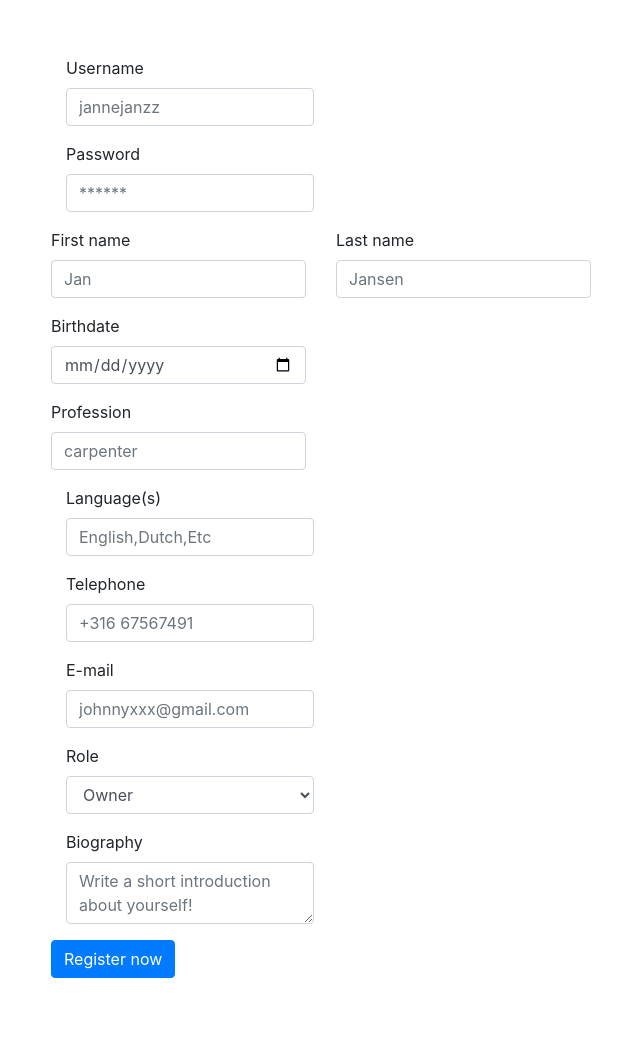
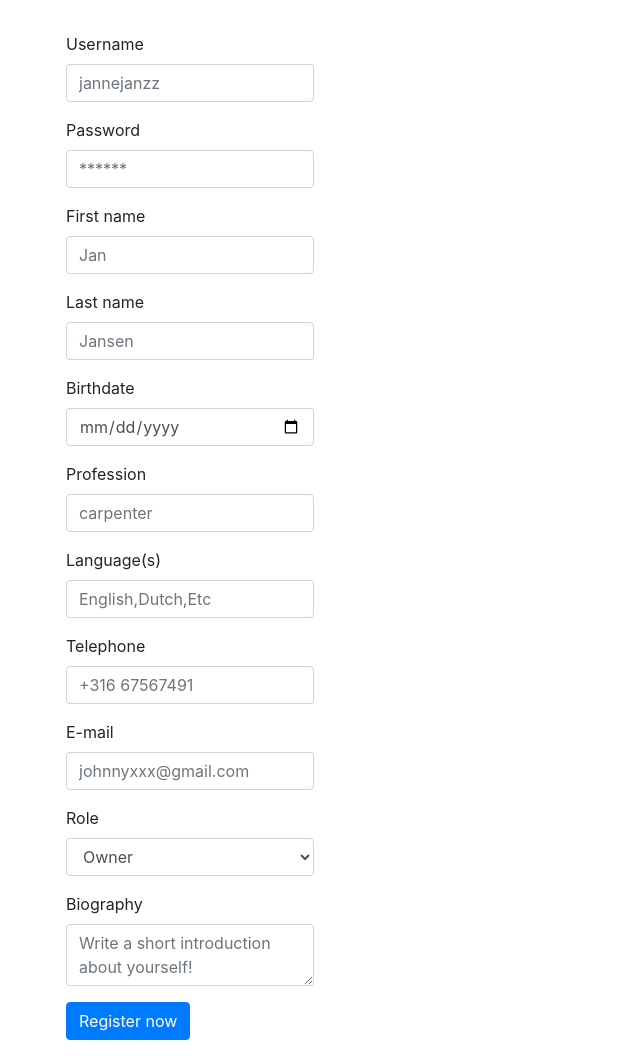
Before and after one commit to j-boers-13/DDWT19_FINAL_PROJECT, a PHP site: page /views/register.php in a window 1280 px wide. Shown: the whole page, without its empty margins (34-674 px from the left). Before the commit the page ends 978 px from the top, so only its background shows below. Run offline with PHP 8.4, Linux system fonts and the light colour scheme; the template is opened without the code that fills it, so the values that code supplies are empty.

Commit message:
Altered column dimensions for register page. still needs to be centered!!

```diff
--- a/final/views/register.php
+++ b/final/views/register.php
@@ -33,8 +33,9 @@
                     <h1><?= $page_title ?></h1>
                     <h5><?= $page_subtitle ?></h5>
 
-                    <div class="pd-15">&nbsp;</div>
 
+                </div>
+                <div class="col-md-12">
                     <form action="/DDWT19_FINAL_PROJECT/final/register/" method="POST">
                         <div class="form-group">
                             <div class="col-md-3">
@@ -50,25 +51,28 @@
                             </div>
                         </div>
 
-                        <div class="form-group row">
+                        <div class="form-group">
                             <div class="col-md-3">
                             <label for="inputUsername">First name</label>
                             <input type="text" class="form-control" id="inputUsername" placeholder="Jan" name="firstname" required>
                             </div>
+                        </div>
+
+                        <div class="form-group">
                             <div class="col-md-3">
                             <label for="inputUsername">Last name</label>
                             <input type="text" class="form-control" id="inputUsername" placeholder="Jansen" name="lastname" required>
                             </div>
                         </div>
 
-                        <div class="form-group row">
+                        <div class="form-group">
                             <div class="col-md-3">
                                 <label for="inputBirthdate">Birthdate</label>
                                 <input class="form-control" type="date" value="year-month-day" id="birthdate" name="birthdate" required>
                             </div>
                         </div>
 
-                        <div class="form-group row">
+                        <div class="form-group">
                             <div class="col-md-3">
                                 <label for="inputProfession">Profession</label>
                                 <input type="text" class="form-control"  placeholder = "carpenter" id="inputProfession" name="profession" required>
@@ -112,9 +116,14 @@
                                 <textarea placeholder="Write a short introduction about yourself!" class="form-control" id="inputBiography" name="biography" required></textarea>
                             </div>
                         </div>
-                        <button type="submit" class="btn btn-primary">Register now</button>
+
+                        <div class="form-group">
+                            <div class="col-md-3">
+                            <button type="submit" class="btn btn-primary">Register now</button>
+                            </div>
+                        </div>
                     </form>
-
+                    </div>
                 </div>
 
             </div>
```
